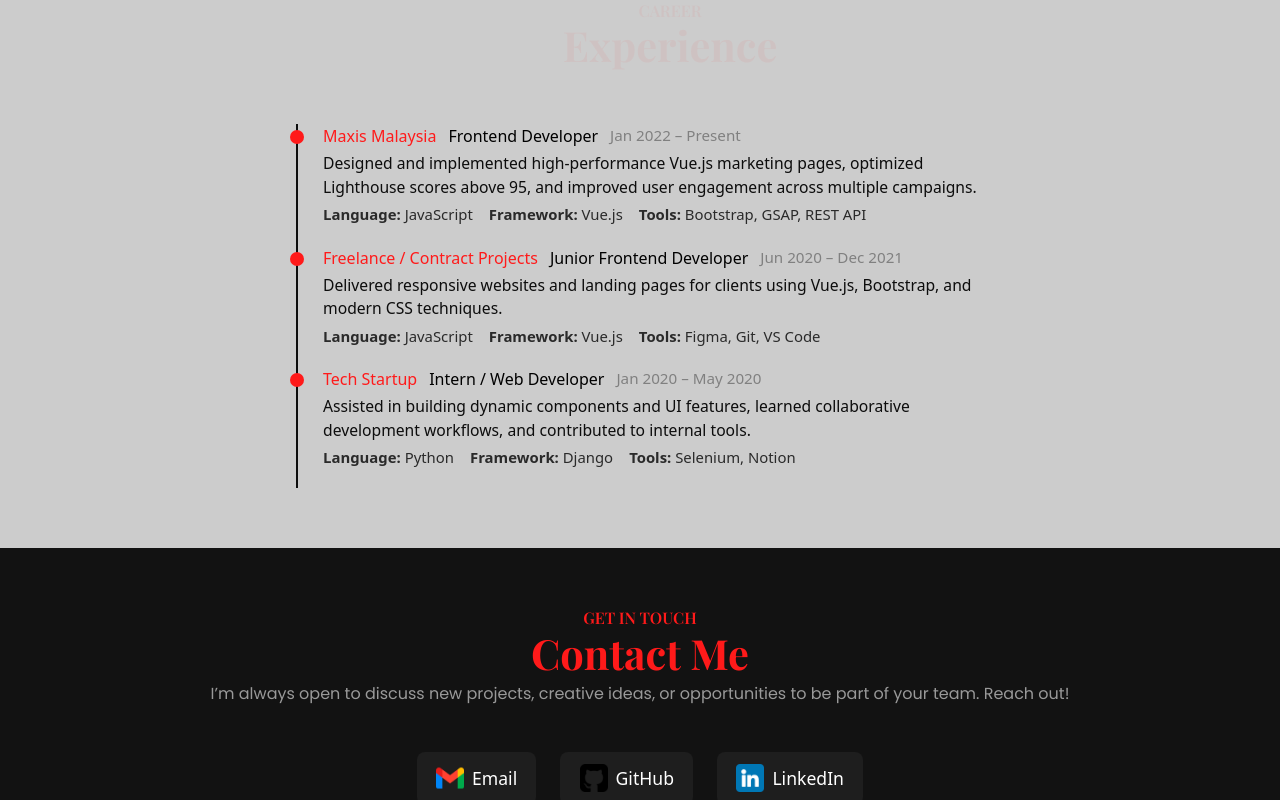
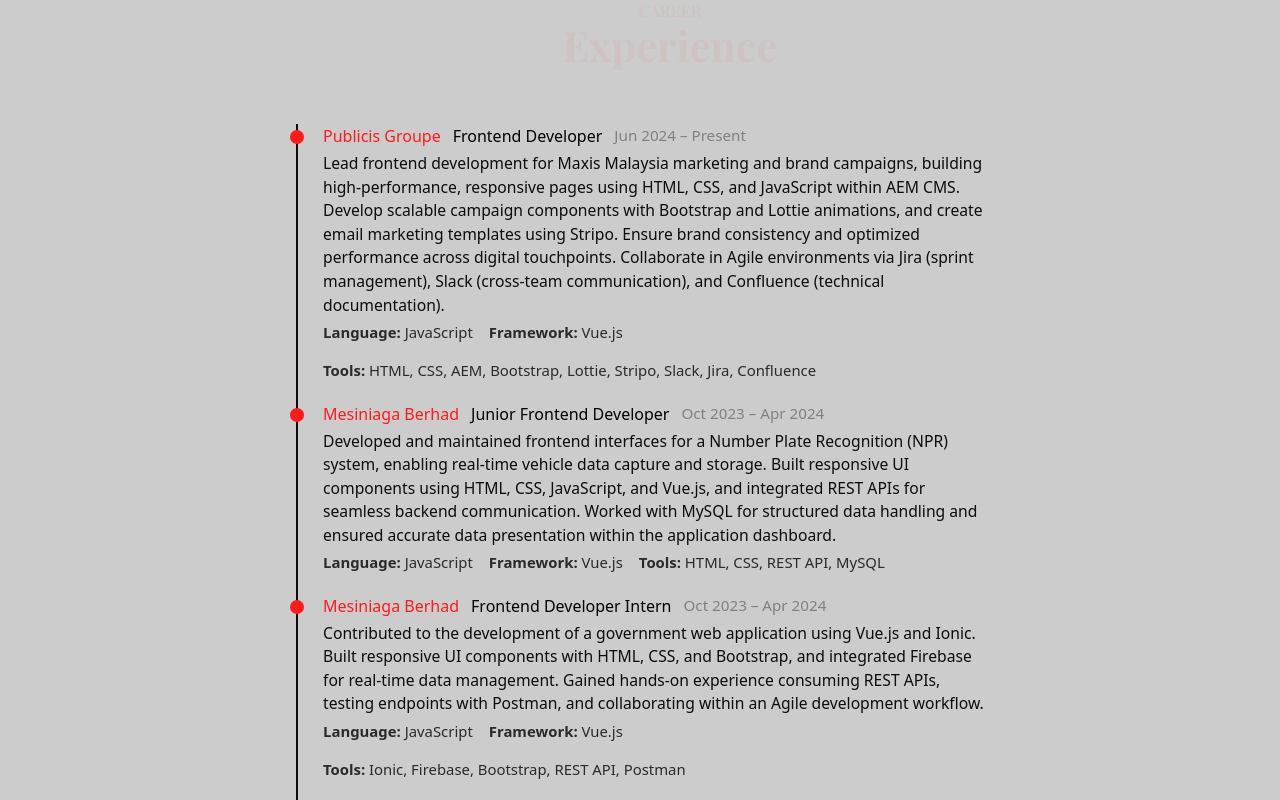
Before and after one commit to syariffazmin/my-portfolio, a Vue app: page / in a window 1280 px wide. Shown: the part 4160-4960 px from the top of the page. Built offline with nearby package versions, Linux system fonts and the light colour scheme.

Commit message:
update experience

```diff
--- a/src/components/ExperienceSection.vue
+++ b/src/components/ExperienceSection.vue
@@ -51,31 +51,41 @@
     return {
       experience: [
         {
-          company: "Maxis Malaysia",
+          company: "Publicis Groupe",
           role: "Frontend Developer",
-          duration: "Jan 2022 – Present",
-          desc: "Designed and implemented high-performance Vue.js marketing pages, optimized Lighthouse scores above 95, and improved user engagement across multiple campaigns.",
+          duration: "Jun 2024 – Present",
+          desc: "Lead frontend development for Maxis Malaysia marketing and brand campaigns, building high-performance, responsive pages using HTML, CSS, and JavaScript within AEM CMS. Develop scalable campaign components with Bootstrap and Lottie animations, and create email marketing templates using Stripo. Ensure brand consistency and optimized performance across digital touchpoints. Collaborate in Agile environments via Jira (sprint management), Slack (cross-team communication), and Confluence (technical documentation).",
           language: "JavaScript",
           framework: "Vue.js",
-          tools: ["Bootstrap", "GSAP", "REST API"],
+          tools: [
+            "HTML",
+            "CSS",
+            "AEM",
+            "Bootstrap",
+            "Lottie",
+            "Stripo",
+            "Slack",
+            "Jira",
+            "Confluence",
+          ],
         },
         {
-          company: "Freelance / Contract Projects",
+          company: "Mesiniaga Berhad",
           role: "Junior Frontend Developer",
-          duration: "Jun 2020 – Dec 2021",
-          desc: "Delivered responsive websites and landing pages for clients using Vue.js, Bootstrap, and modern CSS techniques.",
+          duration: "Oct 2023 – Apr 2024",
+          desc: "Developed and maintained frontend interfaces for a Number Plate Recognition (NPR) system, enabling real-time vehicle data capture and storage. Built responsive UI components using HTML, CSS, JavaScript, and Vue.js, and integrated REST APIs for seamless backend communication. Worked with MySQL for structured data handling and ensured accurate data presentation within the application dashboard.",
           language: "JavaScript",
           framework: "Vue.js",
-          tools: ["Figma", "Git", "VS Code"],
+          tools: ["HTML", "CSS", "REST API", "MySQL"],
         },
         {
-          company: "Tech Startup",
-          role: "Intern / Web Developer",
-          duration: "Jan 2020 – May 2020",
-          desc: "Assisted in building dynamic components and UI features, learned collaborative development workflows, and contributed to internal tools.",
-          language: "Python",
-          framework: "Django",
-          tools: ["Selenium", "Notion"],
+          company: "Mesiniaga Berhad",
+          role: "Frontend Developer Intern",
+          duration: "Oct 2023 – Apr 2024",
+          desc: "Contributed to the development of a government web application using Vue.js and Ionic. Built responsive UI components with HTML, CSS, and Bootstrap, and integrated Firebase for real-time data management. Gained hands-on experience consuming REST APIs, testing endpoints with Postman, and collaborating within an Agile development workflow.",
+          language: "JavaScript",
+          framework: "Vue.js",
+          tools: ["Ionic", "Firebase", "Bootstrap", "REST API", "Postman"],
         },
       ],
     };
```
